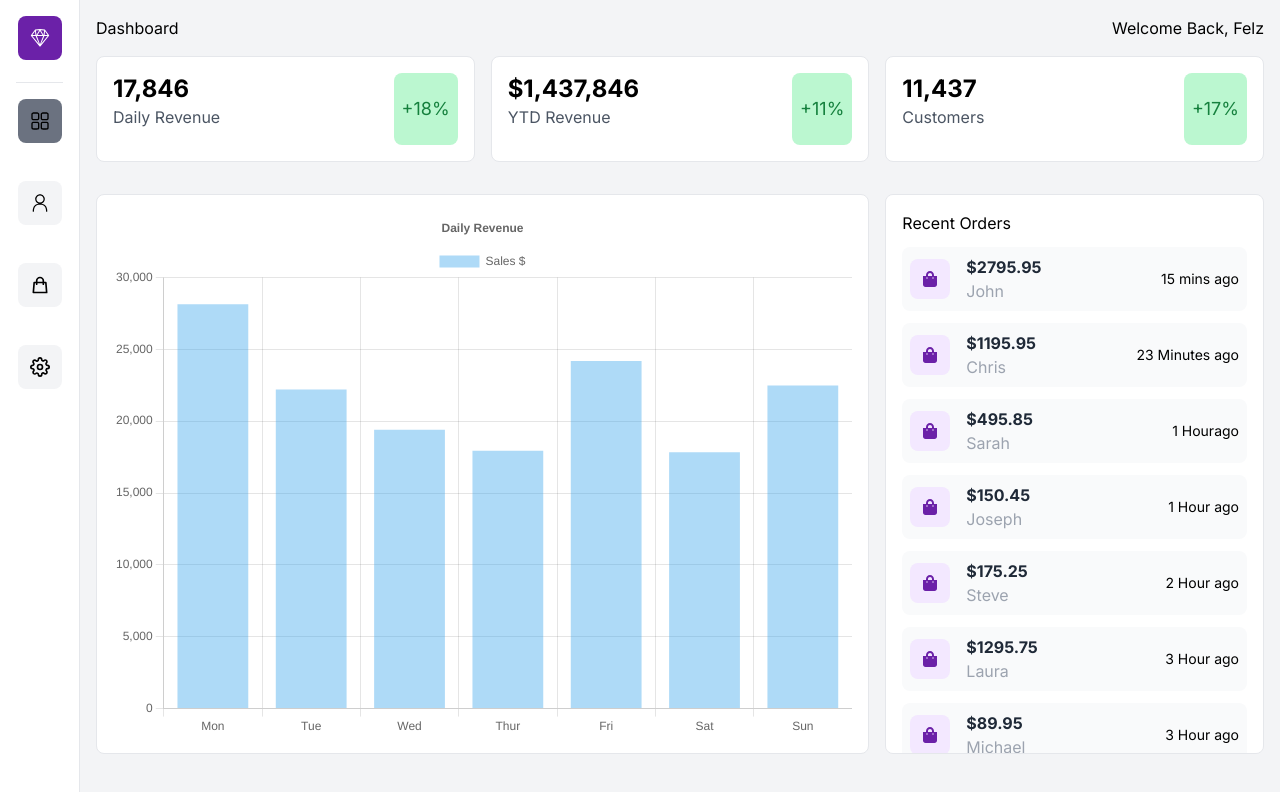
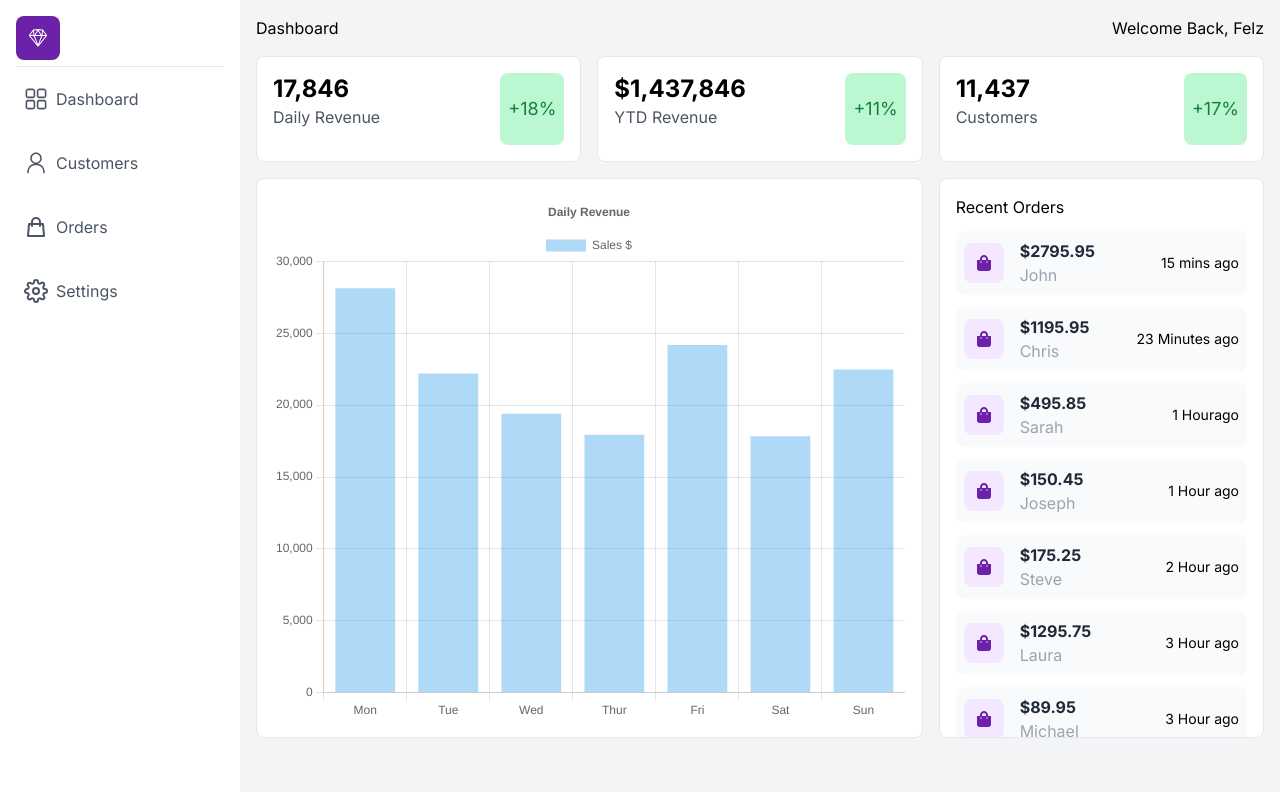
Before and after one commit to Liciacodes/Customer-and-Order-Dashboard, a Next.js app: page / in a window 1280 px wide. Shown: the top 792 px of the page. Built offline with nearby package versions, Linux system fonts and the light colour scheme.

Commit message:
fixed the sidebar

```diff
--- a/src/app/components/Header.jsx
+++ b/src/app/components/Header.jsx
@@ -1,9 +1,26 @@
-import React from "react";
+"use client";
+import React, { useState } from "react";
+import { LuMenu } from "react-icons/lu";
+import { AiOutlineClose } from "react-icons/ai";
+import { MobileNav } from "./MobileNav";
 
 const Header = () => {
+  const [showSidebar, setShowSideBar] = useState(true);
+  const toggleSideBar = () => {
+    setShowSideBar(!showSidebar);
+  };
+
   return (
-    <div className="flex justify-between px-4 pt-4">
-      <h2>Dashboard</h2>
+    <div className="flex justify-between px-4 pt-4 items-center ">
+      <div
+        onClick={toggleSideBar}
+        className="lg:hidden block text-purple-800 bg-gray-200"
+      >
+        {showSidebar ? <AiOutlineClose size={50} /> : <LuMenu size={50} />}
+        {showSidebar && <MobileNav />}
+      </div>
+
+      <h2 className="hidden lg:block">Dashboard</h2>
       <h2>Welcome Back, Felz</h2>
     </div>
   );
--- a/src/app/components/LinkComponent.jsx
+++ b/src/app/components/LinkComponent.jsx
@@ -1,17 +1,24 @@
+"use client";
 import Link from "next/link";
 import React from "react";
 import { usePathname } from "next/navigation";
 
-const LinkComponent = ({ href, icon }) => {
+const LinkComponent = ({ href, icon, label, disabled }) => {
   const pathname = usePathname();
+
   return (
     <Link href={href}>
       <div
         className={`${
-          pathname === href ? "bg-gray-500" : ""
-        } bg-gray-100 hover:bg-purple-300 cursor-pointer my-4 p-3 rounded-lg inline-block`}
+          pathname === href
+            ? "text-black"
+            : pathname === "/settings"
+            ? "text-gray-100"
+            : ""
+        }  hover:bg-gray-100 hover:w-52 hover:rounded-lg  cursor-pointer my-2 py-3  inline-flex gap-x-2 px-2 items-center text-gray-600`}
       >
-        {icon}
+        <span>{icon}</span>
+        <span>{label}</span>
       </div>
     </Link>
   );
--- /dev/null
+++ b/src/app/components/MobileNav.jsx
@@ -0,0 +1,22 @@
+import Link from "next/link";
+import { RxSketchLogo } from "react-icons/rx";
+import { navData } from "../data/NavData";
+import LinkComponent from "./LinkComponent";
+
+export const MobileNav = () => {
+  return (
+    <div className="fixed w-20 lg:h-full p-4 bg-black border-r-[1px] lg:flex lg:flex-col justify-between z-20">
+      <div className="flex flex-col items-center">
+        <Link href={""}>
+          <div className="bg-purple-800 text-white p-3 rounded-lg inline-block">
+            <RxSketchLogo size={20} />
+          </div>
+        </Link>
+        <span className="border-b-[1px] border-gray-200 w-full p-2"> </span>
+        {navData.map(({ href, icon, id }) => (
+          <LinkComponent href={href} icon={icon} key={id} />
+        ))}
+      </div>
+    </div>
+  );
+};
--- a/src/app/components/Sidebar.jsx
+++ b/src/app/components/Sidebar.jsx
@@ -1,5 +1,3 @@
-"use client";
-import React from "react";
 import Link from "next/link";
 import { RxSketchLogo } from "react-icons/rx";
 import { navData } from "../data/NavData";
@@ -8,20 +6,20 @@ import LinkComponent from "./LinkComponent";
 const Sidebar = ({ children }) => {
   return (
     <div className="flex">
-      <div className="fixed w-20 h-screen p-4 bg-white border-r-[1px] flex flex-col justify-between">
-        <div className="flex flex-col items-center">
+      <div className="hidden lg:fixed w-60 lg:h-screen bg-white lg:flex lg:flex-col justify-between">
+        <div className="flex flex-col p-4">
           <Link href={""}>
             <div className="bg-purple-800 text-white p-3 rounded-lg inline-block">
               <RxSketchLogo size={20} />
             </div>
           </Link>
-          <span className="border-b-[1px] border-gray-200 w-full p-2"> </span>
-          {navData.map((data) => (
-            <LinkComponent href={data.href} icon={data.icon} key={data.id} />
+          <span className="border-b-[1px] border-gray-200 w-full "> </span>
+          {navData.map(({ href, icon, id, label }) => (
+            <LinkComponent href={href} icon={icon} key={id} label={label} />
           ))}
         </div>
       </div>
-      <main className="ml-20 w-full">{children}</main>
+      <main className="ml-0 lg:ml-60 w-full">{children}</main>
     </div>
   );
 };
--- a/src/app/data/NavData.js
+++ b/src/app/data/NavData.js
@@ -3,8 +3,24 @@ import { FiSettings } from "react-icons/fi";
 import { RxDashboard, RxPerson } from "react-icons/rx";
 
 export const navData = [
-  { id: 1, icon: <RxDashboard size={20} />, href: "/" },
-  { id: 2, icon: <RxPerson size={20} />, href: "/customers" },
-  { id: 3, icon: <HiOutlineShoppingBag size={20} />, href: "/orders" },
-  { id: 4, icon: <FiSettings size={20} />, href: "" },
+  { id: 1, icon: <RxDashboard size={24} />, href: "/", label: "Dashboard" },
+  {
+    id: 2,
+    icon: <RxPerson size={24} />,
+    href: "/customers",
+    label: "Customers",
+  },
+  {
+    id: 3,
+    icon: <HiOutlineShoppingBag size={24} />,
+    href: "/orders",
+    label: "Orders",
+  },
+  {
+    id: 4,
+    icon: <FiSettings size={24} />,
+    href: "",
+    label: "Settings",
+    disabled: "",
+  },
 ];
--- a/src/app/page.js
+++ b/src/app/page.js
@@ -8,7 +8,7 @@ export default function Home() {
     <main className="bg-gray-100 min-h-screen">
       <Header />
       <TopCards />
-      <div className="grid p-4 md:grid-cols-3 grid-cols-1 gap-4">
+      <div className="grid px-4 py-0 md:grid-cols-3 grid-cols-1 gap-4">
         <BarChart />
         <RecentOrders />
       </div>
```
